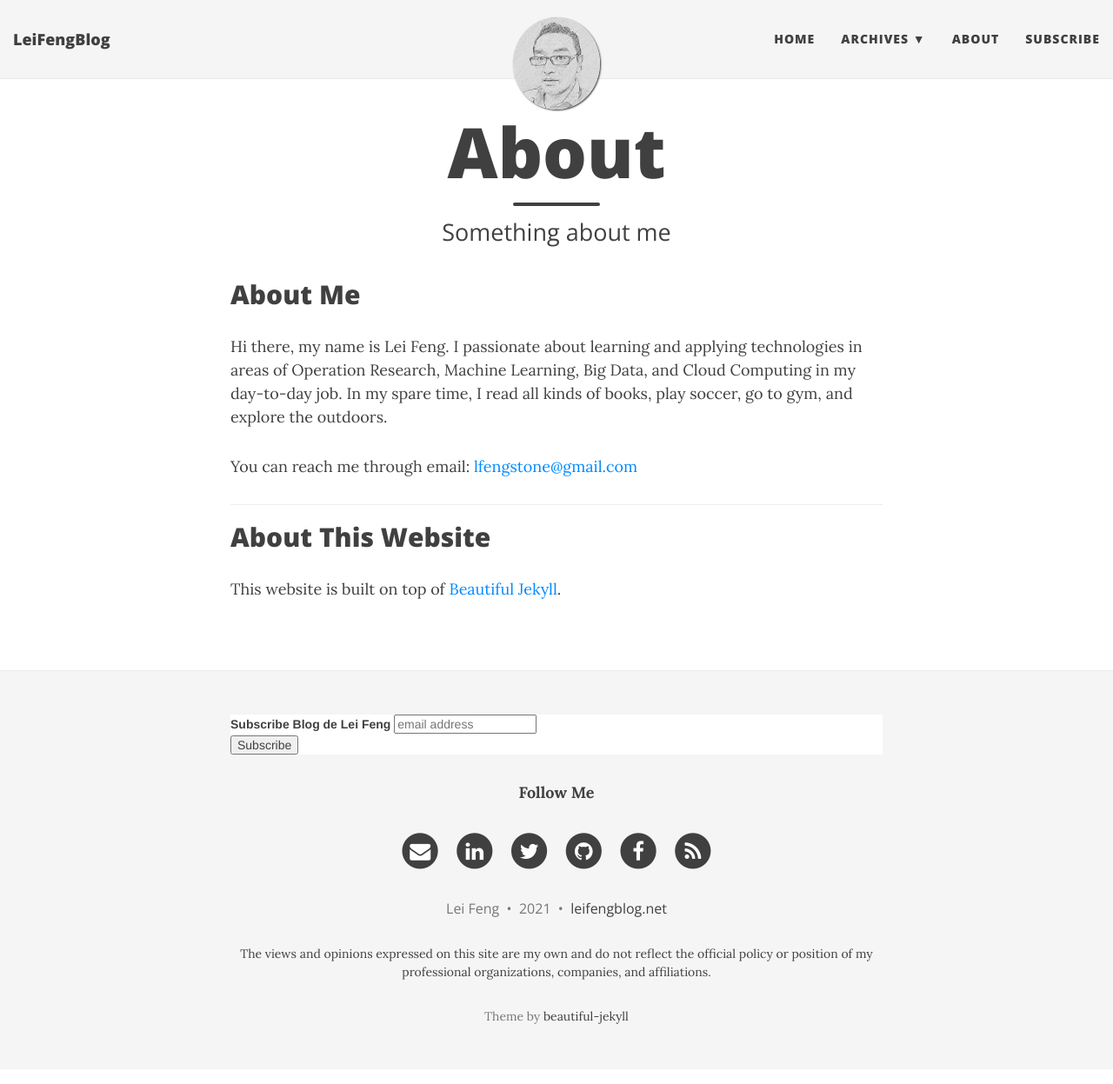
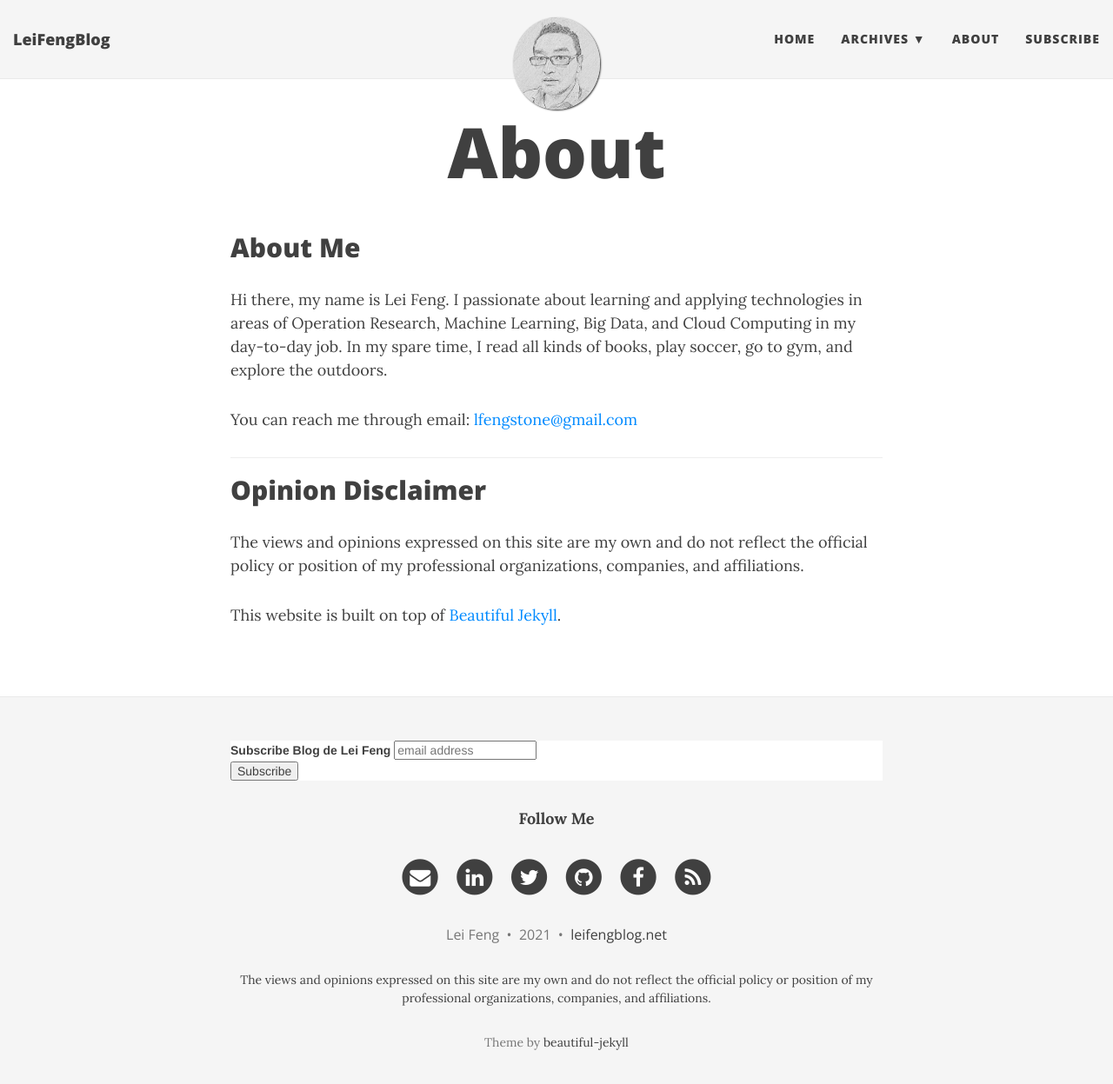
Before and after one commit to stonefl/stonefl.github.io, a Jekyll site: the page built from about.md, in a window 1280 px wide and 1260 px high. Shown: the top 1247 px of the window at 87% size. Built offline with Jekyll 4.4.1, drawn with Linux system fonts in a browser that asks for light colours; nearby versions of some CDN libraries; comment, search, counter and statistics services are not loaded.

Commit message:
added disclaimer

```diff
--- a/about.md
+++ b/about.md
@@ -1,7 +1,6 @@
 ---
 layout: page
 title: About
-subtitle: Something about me
 comments: false
 ---
 
@@ -11,8 +10,8 @@ Hi there, my name is Lei Feng. I passionate about learning and applying technolo
 You can reach me through email: [lfengstone@gmail.com](lfengstone@gmail.com)
 
 ---
+## Opinion Disclaimer
+The views and opinions expressed on this site are my own and do not reflect the official policy or position of my professional organizations, companies, and affiliations.
 
 
-## About This Website
-
 This website is built on top of [Beautiful Jekyll](http://deanattali.com/beautiful-jekyll).
```
